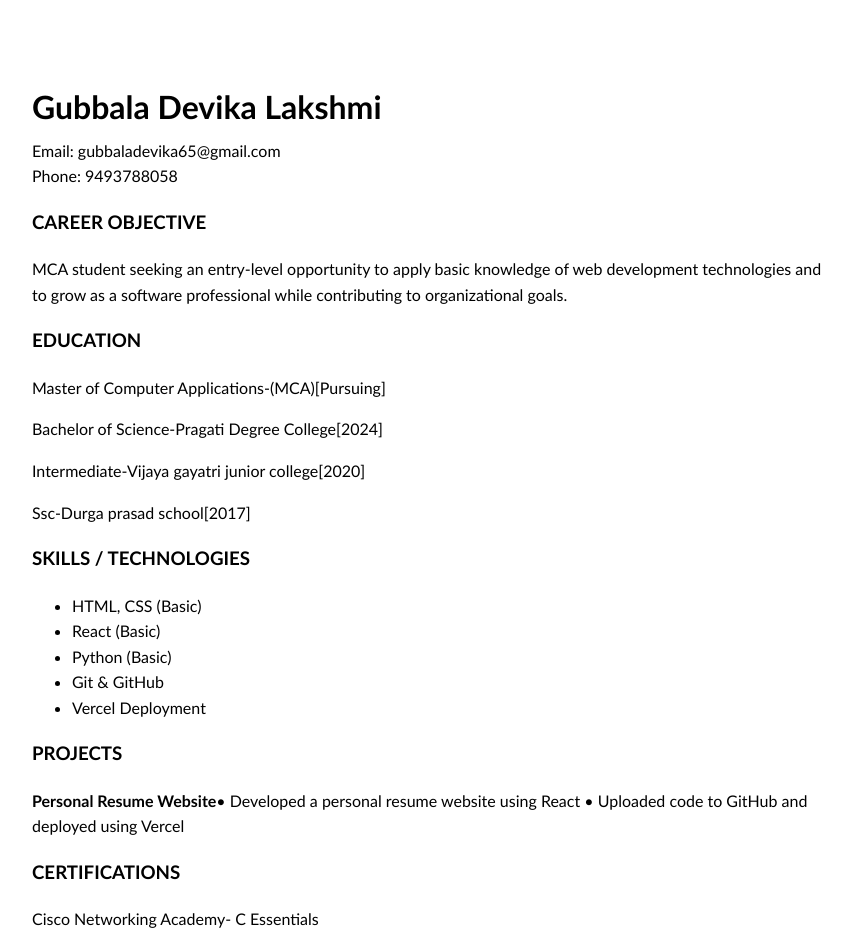
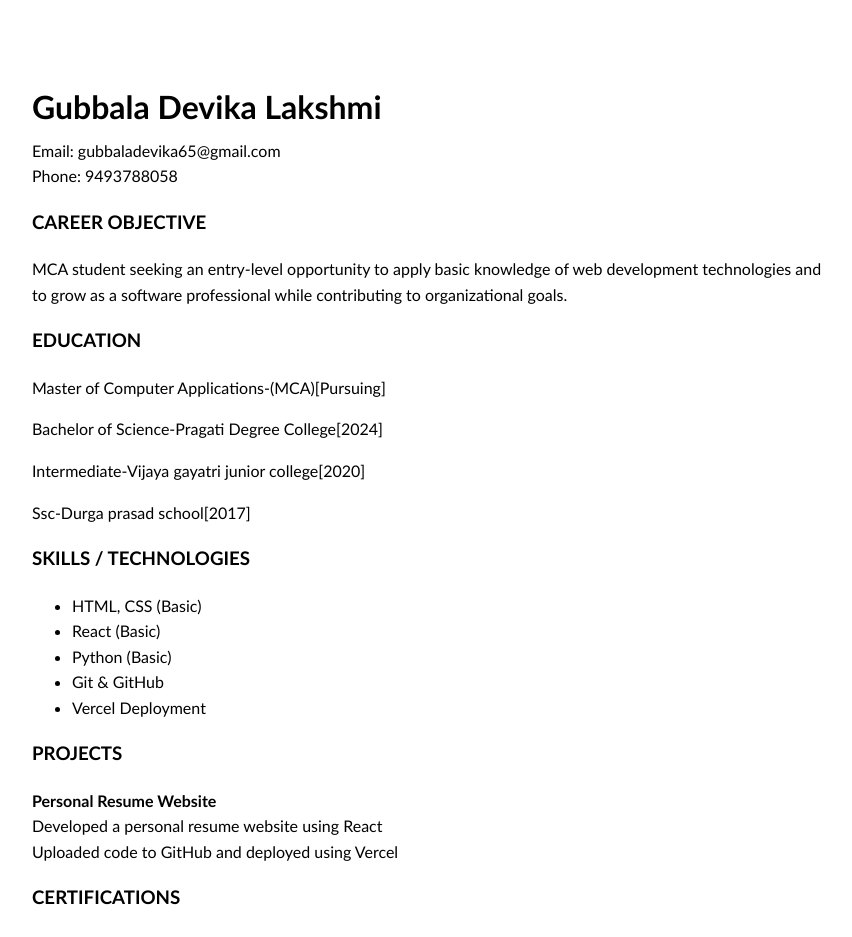
Before and after one commit to Gubbaladevika/resume, a React (Create React App) app: page / in a window 1280 px wide. Shown: the top 937 px of the page, without its empty margins (208-1060 px from the left). Built offline with nearby package versions, Linux system fonts and the light colour scheme.

Commit message:
file changed

```diff
--- a/src/App.js
+++ b/src/App.js
@@ -21,12 +21,10 @@ function App() {
 
       {/* Career Objective */}
       <h3>CAREER OBJECTIVE</h3>
-      <p>
-        MCA student seeking an entry-level opportunity to apply
+      <p>MCA student seeking an entry-level opportunity to apply
         basic knowledge of web development technologies and to
         grow as a software professional while contributing to
-        organizational goals.
-      </p>
+        organizational goals. </p>
 
       {/* Education */}
       <h3>EDUCATION</h3>
@@ -48,18 +46,16 @@ function App() {
       {/* Projects */}
       <h3>PROJECTS</h3>
       <p>
-        <b>Personal Resume Website</b>
-        • Developed a personal resume website using React
-        • Uploaded code to GitHub and deployed using Vercel
+        <b>Personal Resume Website</b><br />
+         Developed a personal resume website using React<br />
+         Uploaded code to GitHub and deployed using Vercel
       </p>
 
       {/* Certifications */}
       <h3>CERTIFICATIONS</h3>
       <p>Cisco Networking Academy- C Essentials</p>
       <p>Cisco Networking Academy- Python Essentials</p>
-      <p>
-         Currently learning Web Development and React
-      </p>
+      <p>Currently learning Web Development and React</p>
       {/* Languages known*/}
       <h3>LANGUAGES KNOWN</h3>
         <p>Telugu</p>
```
